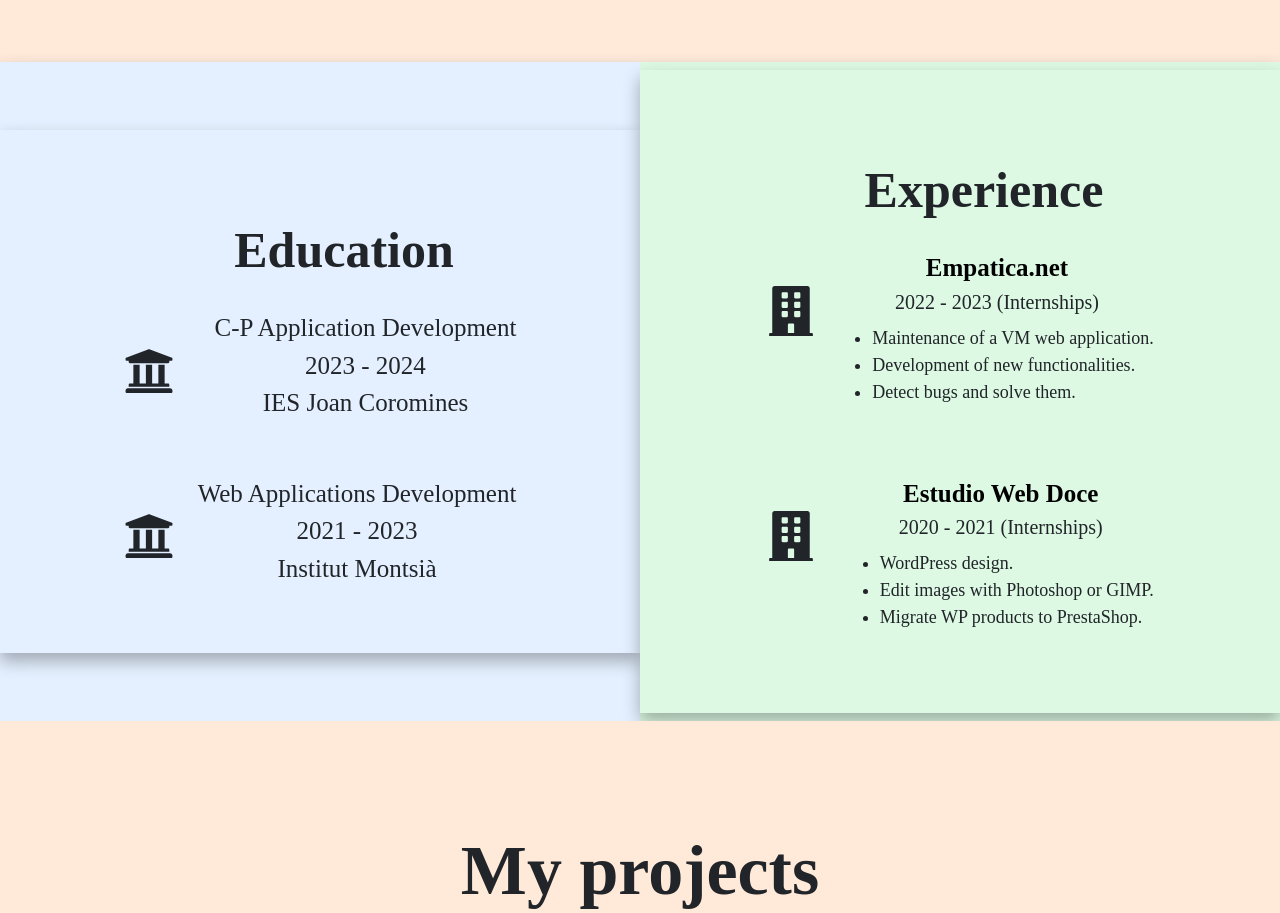
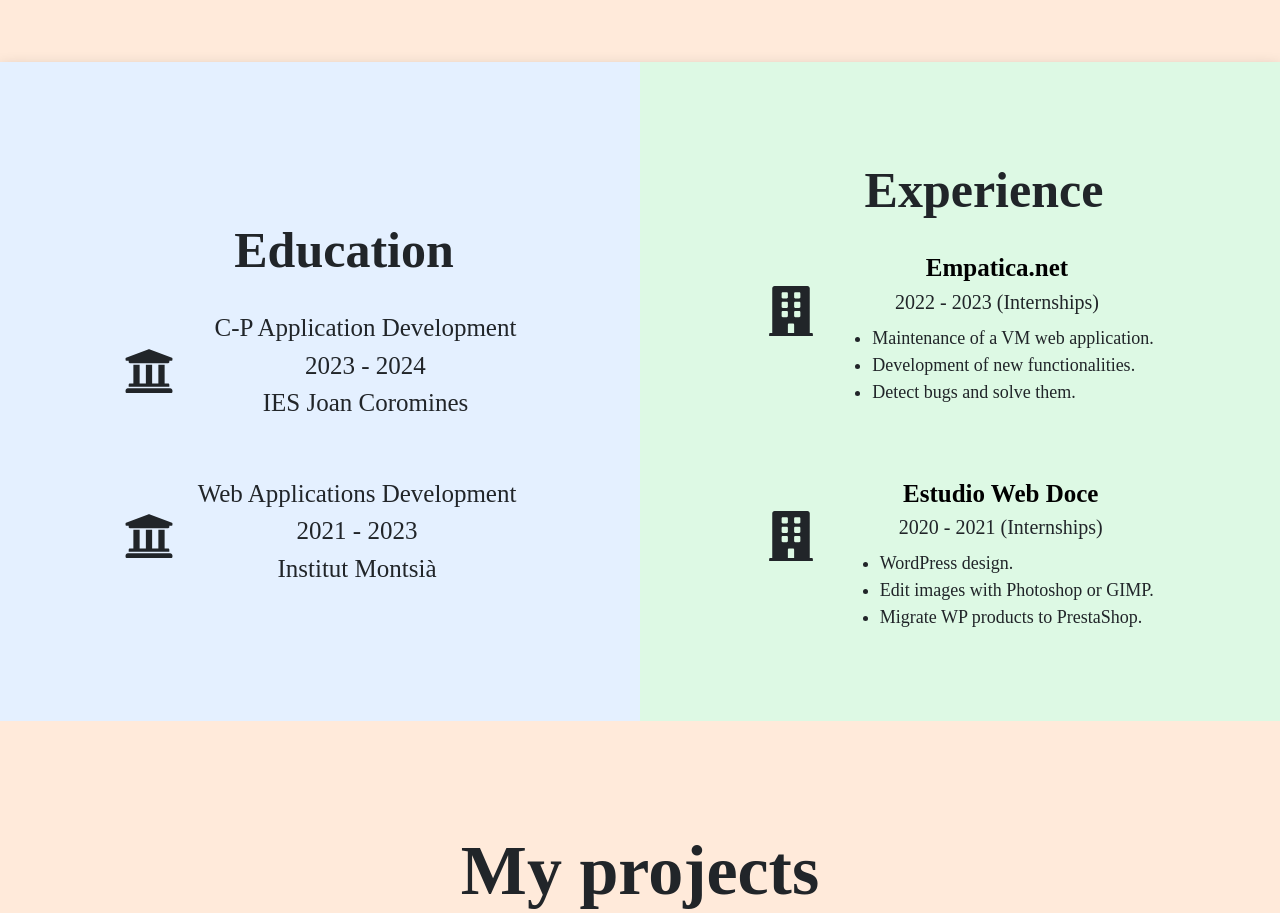
Before and after one commit to zaos22/zaos-portfolio, a React (Create React App) app: page / in a window 1280 px wide. Shown: the part 2260-3173 px from the top of the page. Built offline with nearby package versions, Linux system fonts and the light colour scheme.

Commit message:
Update Education_light.js

```diff
--- a/src/Education/Education_light.js
+++ b/src/Education/Education_light.js
@@ -7,7 +7,7 @@
 function Education() {
     return (
         <Navbar expand="lg" className="colorbg22">
-            <Container className='d-flex justify-content-center align-items-center colorbg5' style={{ height: 'auto' }}>
+            <Container className='d-flex justify-content-center align-items-center' style={{ height: 'auto' }}>
                 <div className='d-flex justify-content-center align-items-center'>
                     <Card style={{ width: '100%', backgroundColor: 'transparent', border: 'none', marginTop: '10px', marginBottom: '50px' }}>
                         <div className='text-center'>
@@ -53,7 +53,7 @@
                 </div>
             </Container>
             <div className='pb-2 mb-2'></div>
-            <Container className='d-flex justify-content-center align-items-center colorbg4' style={{ height: 'auto' }}>
+            <Container className='d-flex justify-content-center align-items-center' style={{ height: 'auto' }}>
                 <div className='d-flex justify-content-center align-items-center'>
                     <Card style={{ width: '100%', backgroundColor: 'transparent', border: 'none', marginTop: '10px', marginBottom: '50px' }}>
                         <div className='text-center'>
```
